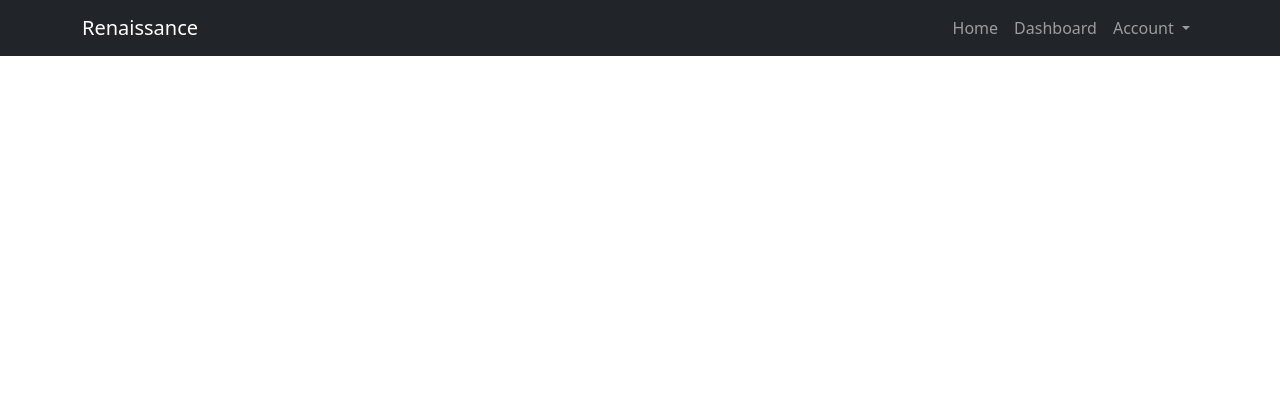
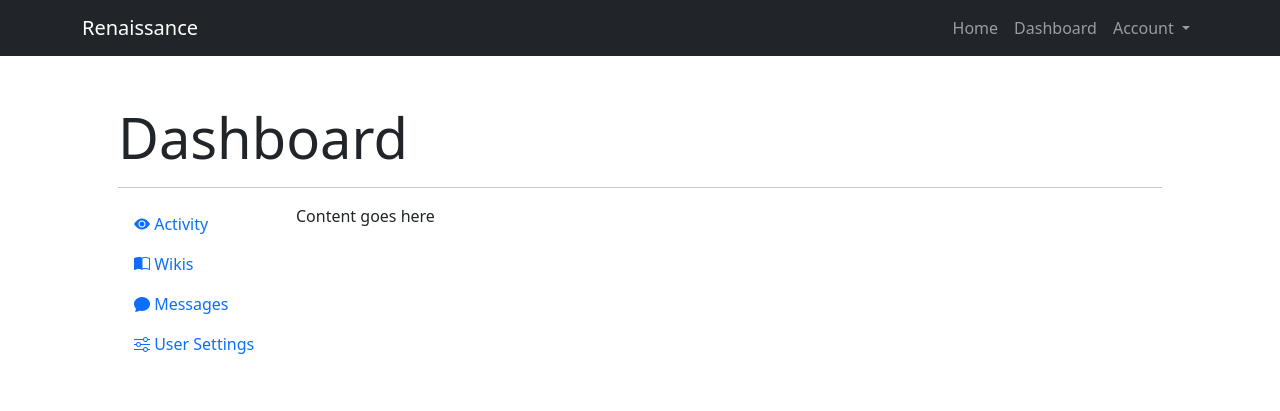
Before and after one commit to OracleNine/Renaissance, a Django app: page /dashboard/ in a window 1280 px wide. Shown: the top 411 px of the page. Run offline with Django 5.2, Linux system fonts and the light colour scheme; the visitor is signed in with stand-in values (Sample User, id 1).

Commit message:
Add dashboard and my wikis view

```diff
--- a/core/templates/core/base.html
+++ b/core/templates/core/base.html
@@ -4,9 +4,10 @@
     <meta charset="utf-8">
     <meta name="viewport" content="width=device-width, initial-scale=1">
      <link href="https://cdn.jsdelivr.net/npm/bootstrap@5.3.8/dist/css/bootstrap.min.css" rel="stylesheet" integrity="sha384-sRIl4kxILFvY47J16cr9ZwB07vP4J8+LH7qKQnuqkuIAvNWLzeN8tE5YBujZqJLB" crossorigin="anonymous">
+     <link rel="stylesheet" href="https://cdn.jsdelivr.net/npm/bootstrap-icons@1.13.1/font/bootstrap-icons.min.css">
     <title>Renaissance - {% block title %}{% endblock %}</title>
   <body>
-    {% include 'core/nav-top.html' %}
+    {% include 'core/navigation/nav-top.html' %}
 
     {% block content %}{% endblock %}
     <script src="https://cdn.jsdelivr.net/npm/bootstrap@5.3.8/dist/js/bootstrap.bundle.min.js" integrity="sha384-FKyoEForCGlyvwx9Hj09JcYn3nv7wiPVlz7YYwJrWVcXK/BmnVDxM+D2scQbITxI" crossorigin="anonymous"></script>
--- a/core/templates/core/dashboard.html
+++ /dev/null
@@ -1,8 +0,0 @@
-{% extends "core/base.html" %}
-
-{% block title %}Dashboard{% endblock %}
-
-{% block content %}
-
-
-{% endblock %}
--- /dev/null
+++ b/core/templates/core/navigation/nav-dashboard.html
@@ -0,0 +1,6 @@
+<nav class="nav flex-column">
+  <a class="nav-link" aria-current="page" href="#"><i class="bi bi-eye-fill"></i> Activity</a>
+  <a class="nav-link" href="/my-wikis"><i class="bi bi-book-half"></i> Wikis</a>
+  <a class="nav-link" href="#"><i class="bi bi-chat-fill"></i> Messages</a>
+  <a class="nav-link" href="#"><i class="bi bi-sliders"></i> User Settings</a>
+</nav>
--- /dev/null
+++ b/core/templates/core/social/dashboard.html
@@ -0,0 +1,20 @@
+{% extends "core/base.html" %}
+
+{% block title %}Dashboard{% endblock %}
+
+{% block content %}
+
+<div class="container mx-10 p-5">
+    <h1 class="display-4">Dashboard</h1>
+    <hr>
+    <div class="row">
+        <div class="col-sm-2">
+            {% include 'core/navigation/nav-dashboard.html' %}
+        </div>
+        <div class="col-sm-10">
+            <p>Content goes here</p>
+        </div>
+    </div>
+</div>
+
+{% endblock %}
--- a/core/views.py
+++ b/core/views.py
@@ -26,6 +26,6 @@ def signup(request):
 
 def dashboard(request):
     if (request.user.is_authenticated):
-        return render(request, "core/dashboard.html")
+        return render(request, "core/social/dashboard.html")
     else:
         return redirect("/login")
```
Also changed, not shown: core/templates/core/social/my-wikis.html (added, +20 -0 lines), core/templates/core/navigation/nav-top.html (renamed from core/templates/core/nav-top.html).
